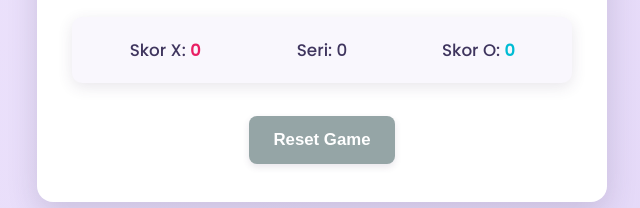
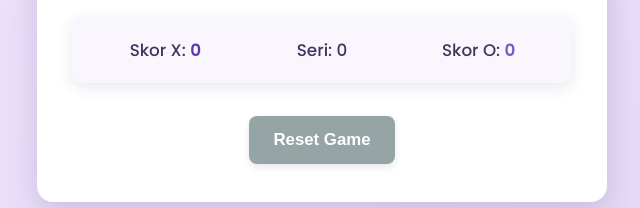
Before and after one commit to rakha-adyatma/tictactoe, a plain HTML site: page index.html in a window 1280 px wide. Shown: the part 792-1000 px from the top of the page, 318-958 px from the left. Drawn offline with Linux system fonts and the light colour scheme.

Commit message:
commit5 style.css

```diff
--- a/style.css
+++ b/style.css
@@ -11,8 +11,9 @@
     --text-color-primary: #3f355e; /* Ungu gelap untuk teks utama */
     --text-color-secondary: #6a5f8a;/* Ungu lebih muda untuk teks sekunder/label */
 
-    --accent-color-x: #e91e63;   /* Magenta/Pink cerah untuk X */
-    --accent-color-o: #00bcd4;   /* Cyan/Teal cerah untuk O (kontras baik dengan ungu & pink) */
+    /* Warna X dan O yang sudah disesuaikan */
+    --accent-color-x: #5E35B1;   /* Ungu Tua Pekat (untuk X) */
+    --accent-color-o: #7E57C2;   /* Ungu Lavender Dalam (untuk O, sedikit lebih terang dari X) */
 
     --border-color: #d1c4e9;     /* Ungu muda untuk border */
     --shadow-color: rgba(63, 53, 94, 0.12); /* Bayangan dengan hint ungu lembut */
```
